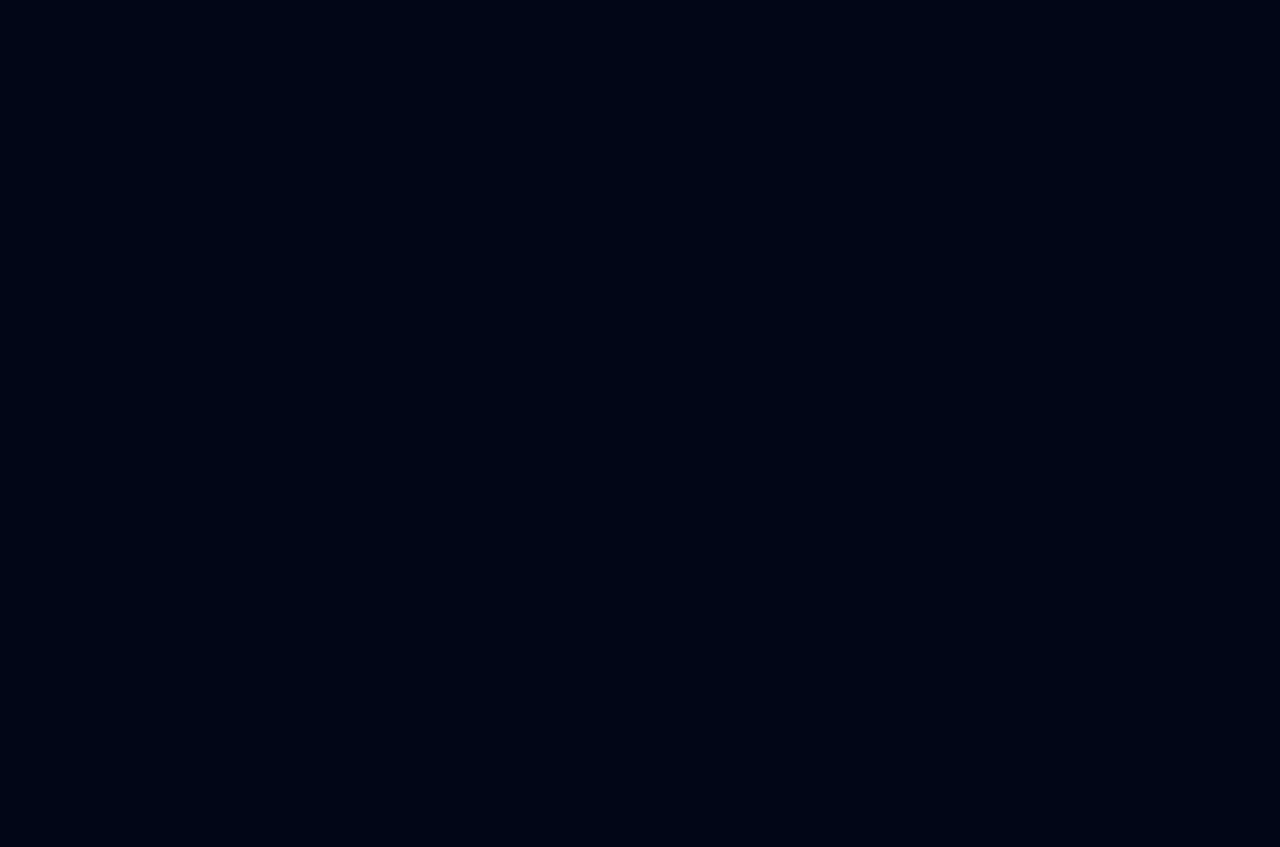
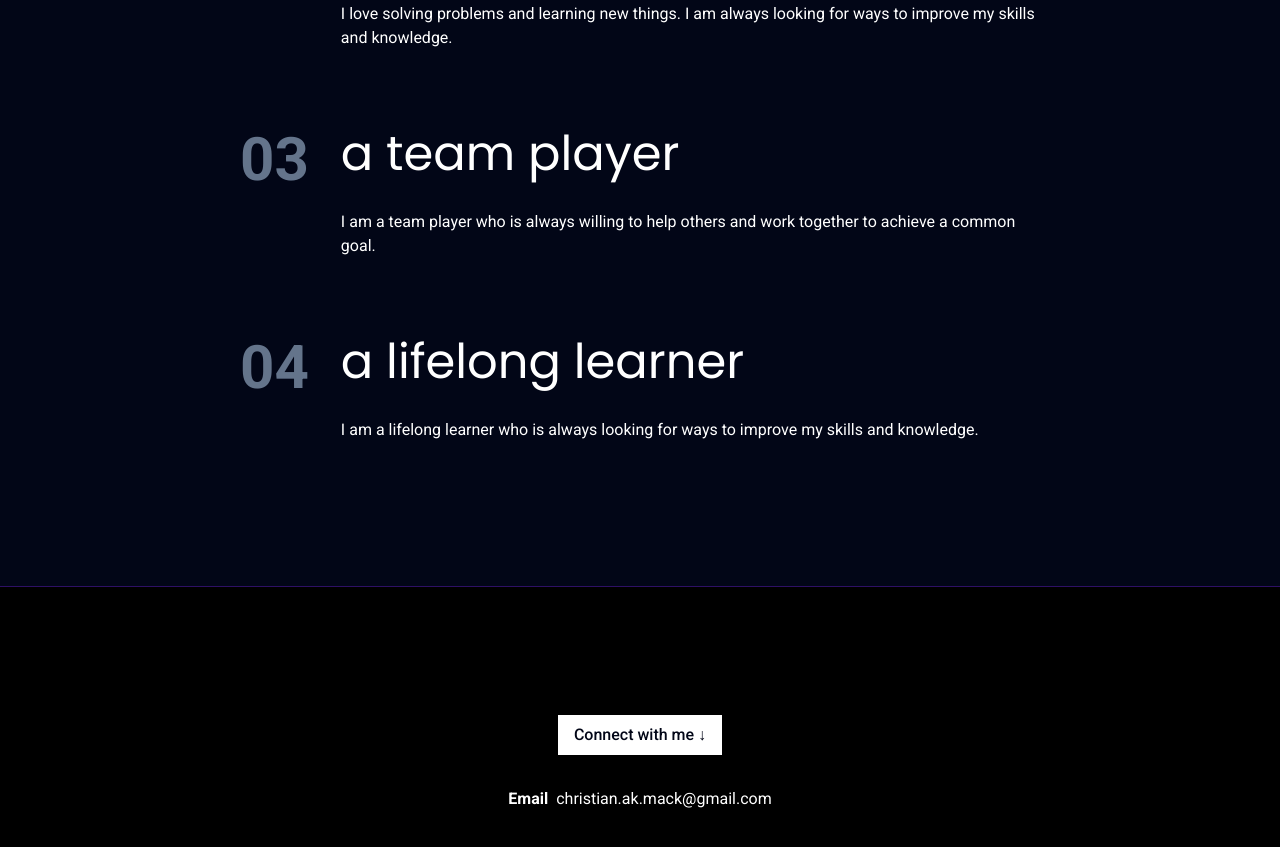
Before and after one commit to christian-mack/portfolio, a SvelteKit app: page / in a window 1280 px wide. Shown: the part 2240-3087 px from the top of the page. Before the commit the page ends 800 px from the top, so only its background shows below. Built offline with nearby package versions, Linux system fonts and the light colour scheme.

Commit message:
version 1 draft complete

```diff
--- a/src/components/Footer.svelte
+++ b/src/components/Footer.svelte
@@ -0,0 +1,10 @@
+<footer
+  class="py-20 sm:py-32 bg-black border-t border-solid border-violet-950 flex flex-col gap-4 sm:gap-8 justify-center items-center"
+>
+  <p class="px-4 py-2 bg-white text-slate-950 font-medium">
+    Connect with me &darr;
+  </p>
+  <div class="flex flex-col gap-4 items-center justify-center">
+    <p><b class="pr-2">Email</b>christian.ak.mack@gmail.com</p>
+  </div>
+</footer>
--- a/src/components/Header.svelte
+++ b/src/components/Header.svelte
@@ -23,7 +23,6 @@
         <p>{tab.name}</p>
       </a>
     {/each}
-  </div>
 
     <a
       href="https://www.linkedin.com/in/christianmack2023"
@@ -32,4 +31,5 @@
     >
       <h4 class="relative z-9">Get in touch</h4>
     </a>
+  </div>
 </header>
--- a/src/components/Main.svelte
+++ b/src/components/Main.svelte
@@ -0,0 +1,152 @@
+<script>
+  import Step from "./Step.svelte";
+
+  let steps = [
+    { name: "Portfolio", icon: "fa-solid fa-cart-shopping" },
+    { name: "Ultimate Todos", icon: "fa-solid fa-list-check" },
+    { name: "Pokédex", icon: "fa-solid fa-diagram-project" },
+  ];
+
+  let benefits = [
+    {
+      name: "a self-taught developer",
+      description:
+        "I am a full stack developer with a passion for building beautiful, functional, and responsive web applications.",
+      icon: "fa-solid fa-laptop-code",
+    },
+    {
+      name: "a problem solver",
+      description:
+        "I love solving problems and learning new things. I am always looking for ways to improve my skills and knowledge.",
+      icon: "fa-solid fa-lightbulb-on",
+    },
+    {
+      name: "a team player",
+      description:
+        "I am a team player who is always willing to help others and work together to achieve a common goal.",
+      icon: "fa-solid fa-users",
+    },
+    {
+      name: "a lifelong learner",
+      description:
+        "I am a lifelong learner who is always looking for ways to improve my skills and knowledge.",
+      icon: "fa-solid fa-book",
+    },
+  ];
+</script>
+
+<main class="flex flex-col flex-1 p-4">
+  <section
+    id="introPage"
+    class="grid grid-cols-1 lg:grid-cols-2 gap-10 py-8 sm:py-14"
+  >
+    <div
+      class="flex flex-col lg:justify-center text-center lg:text-left gap-6 md:gap-8 lg:gap-10"
+    >
+      <h2 class="font-semibold text-4xl sm:text-5xl md:text-6xl">
+        Hi! I'm <span class="poppins text-violet-400">Christian</span> Mack
+        <br />Full Stack <span class="poppins text-violet-400">Developer</span>
+      </h2>
+      <p class="text-base">
+        My <span class="poppins text-violet-400">favorite tech</span> includes Javascript
+        (Next.js or SvelteKit), TailwindCSS, Node.js + Express.js & PostgreSQL or
+        Supabase!
+      </p>
+      <a
+        href="#"
+        target="_blank"
+        class="blueShadow mx-auto lg:mr-auto text-base sm:text-lg md:text-xl poppins relative overflow-hidden px-6 py-3 group rounded-full bg-white text-slate-950 cursor-pointer"
+      >
+        <h4 class="relative z-9">Get in touch &rarr;</h4>
+      </a>
+    </div>
+    <div class="relative shadow-2xl grid place-items-center">
+      <img
+        src="https://picsum.photos/500"
+        alt="profile"
+        class="object-cover z-[2] max-h-[70vh]"
+      />
+    </div>
+  </section>
+
+  <section id="projects" class="py-20 lg:py-32 flex flex-col gap-24">
+    <div class="flex flex-col gap-2 text-center">
+      <h6 class="text-lg sm:text-xl md:text-2xl">
+        A few of my creative endeavors.
+      </h6>
+      <h3 class="font-semibold text-3xl sm:text-4xl md:text-5xl">
+        Curious to <span class="poppins text-violet-400">see</span> my work?
+      </h3>
+    </div>
+    <a
+      href="#"
+      target="_blank"
+      class="mx-auto px-4 py-2 rounded-md border border-solid border-white flex items-center gap-2 -mb-4 sm:-mb-0 -mt-10 hover:border-violet-700 duration-200"
+    >
+      <i class="fa-regular fa-circle-play" />
+      <p>Watch the video</p>
+    </a>
+
+    <div class="grid grid-cols-1 lg:grid-cols-3 gap-12 lg:gap-10">
+      <Step step={steps[0]}>
+        <p>
+          The store is a merchandising store created with <strong
+            class="text-violet-400"
+            >Next.js Commerce.js Stripe & Node.js + Express.js!</strong
+          > Commerce.js is a product CMS and Stripe is used for all transaction handling.
+        </p>
+      </Step>
+      <Step step={steps[1]}>
+        <p>
+          The store is a merchandising store created with <strong
+            class="text-violet-400"
+            >Next.js Commerce.js Stripe & Node.js + Express.js!</strong
+          > Commerce.js is a product CMS and Stripe is used for all transaction handling.
+        </p></Step
+      >
+      <Step step={steps[2]}>
+        <p>
+          The store is a merchandising store created with <strong
+            class="text-violet-400"
+            >Next.js Commerce.js Stripe & Node.js + Express.js!</strong
+          > Commerce.js is a product CMS and Stripe is used for all transaction handling.
+        </p>
+      </Step>
+    </div>
+  </section>
+
+  <section
+    id="about"
+    class="py-20 pt-10 lg:pt-16 lg:py-32 flex flex-col gap-16 sm:gap-20 md:gap-24 relative"
+  >
+    <div
+      class="flex flex-col gap-2 text-center relative before:absolute before:top-0 before:left-0 before:w-2/3 before:h-1.5 before:bg-violet-700 after:absolute after:bottom-0 after:right-0 after:w-2/3 after:h-1.5 after:bg-violet-700 py-4"
+    >
+      <h6 class="text-lg sm:text-xl md:text-2xl">Want to know more?</h6>
+      <h3 class="font-semibold text-3xl sm:text-4xl md:text-5xl">
+        A bit <span class="poppins text-violet-400">about</span> me.
+      </h3>
+    </div>
+
+    <p class="mx-auto poppins font-semibold text-lg sm:text-xl md:text-2xl">
+      I am . . .
+    </p>
+    <div class="flex flex-col gap-20 w-full mx-auto max-w-[800px]">
+      {#each benefits as benefit, index}
+        <div class="flex gap-6 sm:gap-8">
+          <p
+            class="poppins text-4xl sm:text-5xl md:text-6xl text-slate-500 font-semibold"
+          >
+            0{index + 1}
+          </p>
+          <div class="flex flex-col gap-6 sm:gap-8">
+            <h3 class="text-2xl sm:text-3xl md:text-5xl">
+              {benefit.name}
+            </h3>
+            <p>{benefit.description}</p>
+          </div>
+        </div>
+      {/each}
+    </div>
+  </section>
+</main>
--- a/src/components/Step.svelte
+++ b/src/components/Step.svelte
@@ -0,0 +1,26 @@
+<script>
+  export let step;
+</script>
+
+<a
+  href={step.href}
+  target="_blank"
+  class="p-4 sm:p-6 md:p-8 flex flex-col gap-4 rounded-lg border border-solid border-violet-700 text-center group cursor-pointer hover:border-violet-400 duration-200"
+>
+  <div
+    class="bg-slate-950 grid place-items-center px-4 text-5xl md:text-6xl -mt-10 sm:-mt-12 md:-mt-14 lg:-mt-16 mx-auto duration-200"
+  >
+    <i class={step.icon} />
+  </div>
+  <h3 class="font-medium text-xl sm:text-2xl md:text-3xl">
+    {step.name}
+  </h3>
+  <slot />
+  <div class="flex flex-1 justify-between gap-4 items-center">
+    <div
+      class="ml-auto cursor-pointer hover:text-slate-950 duration-200 relative after:absolute after:top-0 after:right-full after:w-full after:h-full after:duration-200 after:z-[-1] after:bg-white hover:after:translate-x-full overflow-hidden"
+    >
+      <p class="relative z-4">Go to &rarr;</p>
+    </div>
+  </div>
+</a>
```
Lines whose indentation alone changed are shown as unchanged.
